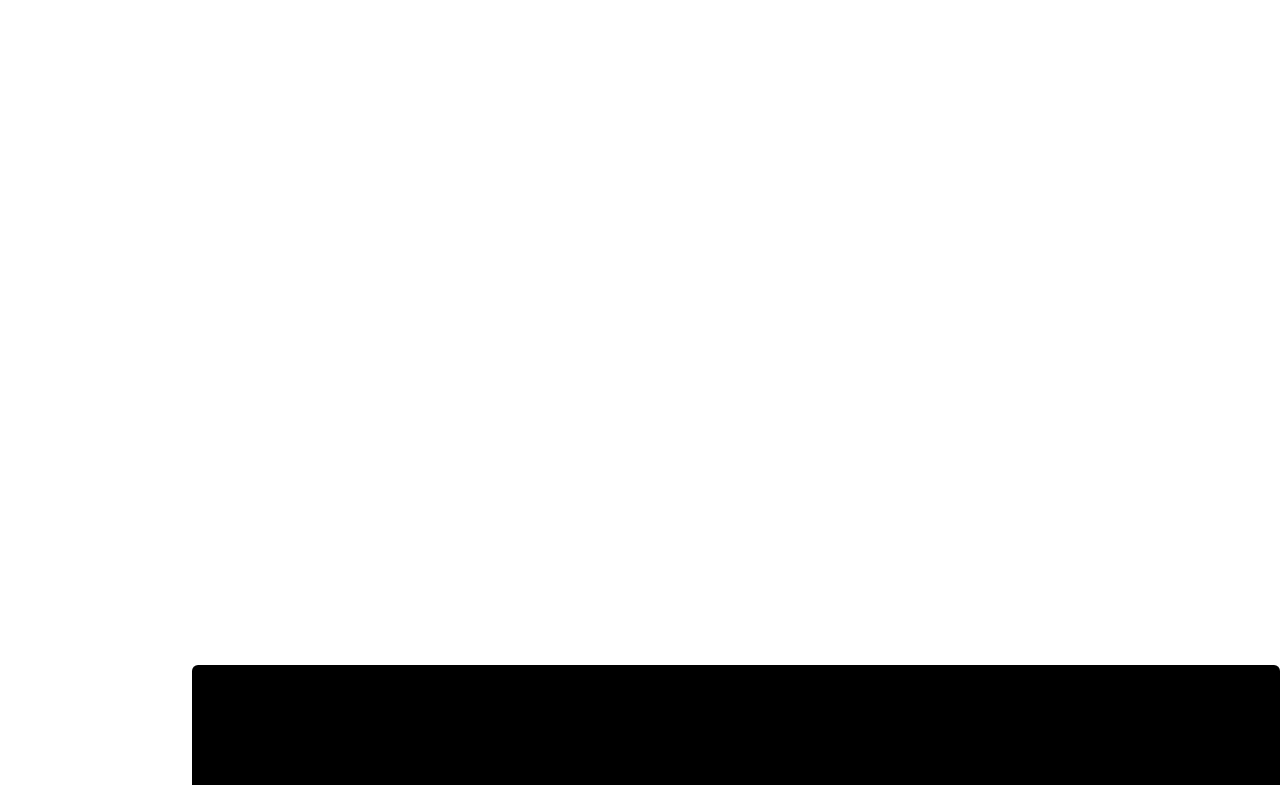
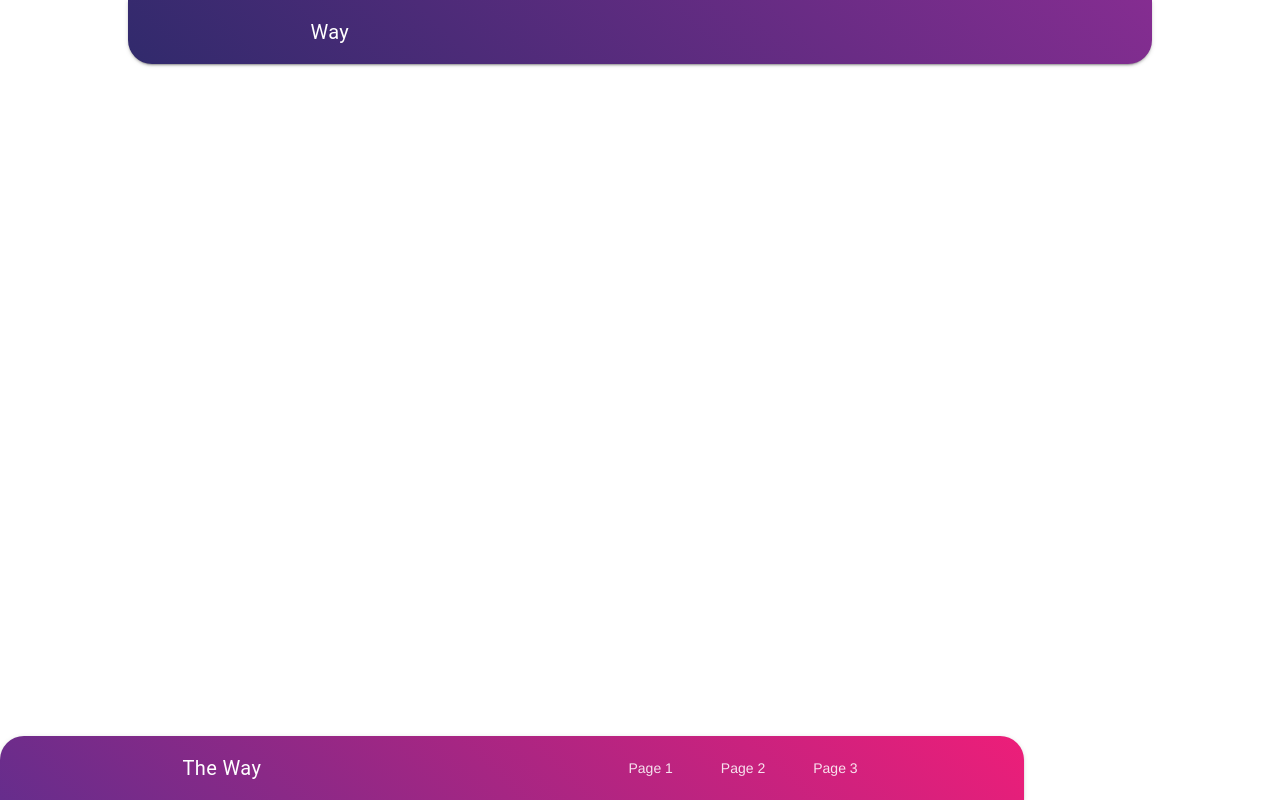
Before and after one commit to misha-marinenko/way.comingsoon, a plain HTML site: page index.html in a window 1280 px wide. Drawn offline with nearby package versions, Linux system fonts and the light colour scheme.

Commit message:
Fuck that all v0.0.22

```diff
--- a/index.css
+++ b/index.css
@@ -1,26 +1,20 @@
-body {
-    background: whitesmoke;
-    position: absolute;
-    z-index: -1;
+    header,.mdl-layout__tab-bar,.mdl-layout__header,.mdl-layout__header-row {
+    width: 80%;
+    margin: 0 auto;
+        border-radius: 0 0 24px 24px;
 
 }
-main{
-    position: absolute;
-    width: 100%;
-    height: 100%;
-    top:0;
-    left:0;
-    z-index: 0;
-    background: white;
-}
-div.menu{
-    position: absolute;
-    bottom: 15px;
-    left: 15%;
-    width: 85%;
-    height: 15%;
-    background: black;
-    border-top-left-radius: 6px;
-    border-top-right-radius: 6px;
+    .mdl-layout__header{
+    background-image: -webkit-linear-gradient(45deg, #312a6c, #852d91);
+        background-image: linear-gradient(45deg, #312a6c, #852d91);
 
 }
+.header-bottom{
+    position: absolute;
+    bottom: 0;
+    border-radius: 24px 24px 0 0;
+       width: 80%;
+       margin: 0 auto;
+           background-image: -webkit-linear-gradient(45deg, #662d8c, #ed1e79);
+           background-image: linear-gradient(45deg, #662d8c, #ed1e79);
+}
--- a/index.html
+++ b/index.html
@@ -2,15 +2,52 @@
 <html>
 <head>
 	<title>PineCore</title>
-	<link rel="stylesheet" type="text/css" href="index.css">
+
 	<link rel="stylesheet" href="https://fonts.googleapis.com/icon?family=Material+Icons">
 <link rel="stylesheet" href="https://code.getmdl.io/1.3.0/material.indigo-pink.min.css">
+<link rel="stylesheet" type="text/css" href="index.css">
 </head>
 <body>
-<main>
+<div class="mdl-layout mdl-js-layout mdl-layout--fixed-header
+            mdl-layout--fixed-tabs">
+	<header class="mdl-layout__header">
+		<div class="mdl-layout__header-row">
+			<!-- Title -->
+			<span class="mdl-layout-title">Way</span>
 
-</main>
-<div class="menu"></div>
+		</div>
+	</header>
+
+	<main class="mdl-layout__content">
+		<section class="mdl-layout__tab-panel is-active" id="fixed-tab-1">
+			<div class="page-content">
+				<!-- Your content goes here -->
+			</div>
+		</section>
+		<section class="mdl-layout__tab-panel" id="fixed-tab-2">
+			<div class="page-content">
+				<!-- Your content goes here -->
+			</div>
+		</section>
+		<section class="mdl-layout__tab-panel" id="fixed-tab-3">
+			<div class="page-content">
+				<!-- Your content goes here -->
+			</div>
+		</section>
+<header class="mdl-layout__header header-bottom">
+	<div class="mdl-layout-icon"></div>
+	<div class="mdl-layout__header-row">
+		<span class="mdl-layout__title">The Way</span>
+		<div class="mdl-layout-spacer"></div>
+		<nav class="mdl-navigation">
+			<a class="mdl-navigation__link" href="#fixed-tab-1">Page 1</a>
+			<a class="mdl-navigation__link" href="#fixed-tab-2">Page 2</a>
+			<a class="mdl-navigation__link" href="#fixed-tab-3">Page 3</a>
+		</nav>
+	</div>
+</header>
+	</main>
+</div>
 </body>
 <script type="text/javascript" src="server.js"></script>
 <script type="text/javascript" src="core.js"></script>
```
